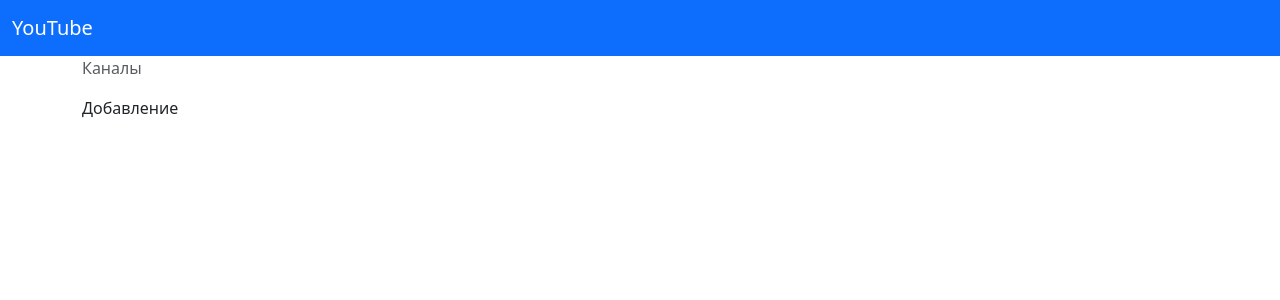
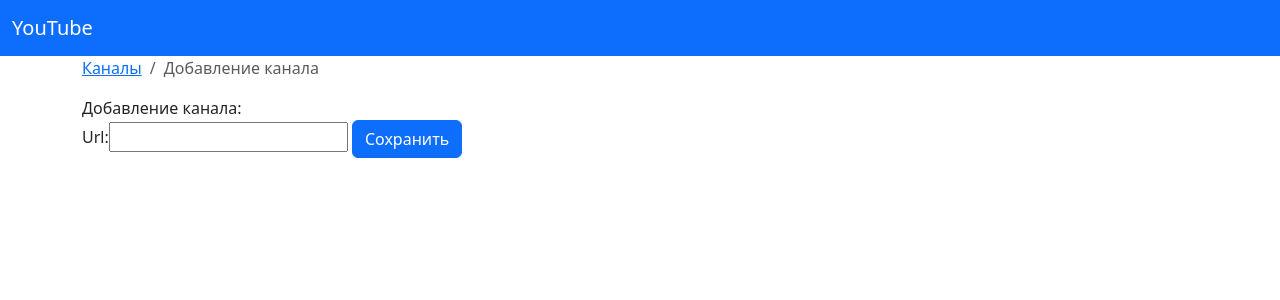
Before and after one commit to UserNikita/easycode_django, a Django app: page /youtube/channels/add/ in a window 1280 px wide. Shown: the top 300 px of the page. Run offline with Django 3.2, Linux system fonts and the light colour scheme; some libraries are stand-ins or nearby versions.

Commit message:
Добавлена форма для добавления каналов

```diff
--- /dev/null
+++ b/apps/youtube/forms.py
@@ -0,0 +1,19 @@
+from django import forms
+from pytubefix import Channel as YTChannel
+
+from .models import Channel
+
+
+class ChannelForm(forms.ModelForm):
+    def save(self, commit=True):
+        instance = super().save(commit=False)
+        channel = YTChannel(url=instance.url)
+        instance.pk = channel.channel_id
+        instance.title = channel.channel_name
+        instance.thumbnail_url = channel.thumbnail_url
+        instance.save()
+        return instance
+
+    class Meta:
+        model = Channel
+        fields = ["url"]
--- a/apps/youtube/models.py
+++ b/apps/youtube/models.py
@@ -8,6 +8,7 @@ class Channel(models.Model):
     id = models.CharField(verbose_name="Id", max_length=255, primary_key=True)
     url = models.URLField(verbose_name="Url", unique=True)
     title = models.CharField(verbose_name="Название", max_length=255)
+    thumbnail_url = models.URLField(verbose_name="Ссылка на превью", blank=True)
 
     class Meta:
         verbose_name = "Канал"
--- a/apps/youtube/templates/youtube/add_channel.html
+++ b/apps/youtube/templates/youtube/add_channel.html
@@ -4,9 +4,16 @@
     <div class="container">
         <nav aria-label="breadcrumb">
             <ol class="breadcrumb">
-                <li class="breadcrumb-item active" aria-current="page">Каналы</li>
+                <li class="breadcrumb-item"><a href="{% url 'youtube:channels-list' %}">Каналы</a></li>
+                <li class="breadcrumb-item active" aria-current="page">Добавление канала</li>
             </ol>
         </nav>
-        Добавление
+        Добавление канала:
+
+        <form method="post">
+            {% csrf_token %}
+            {{ form }}
+            <button class="btn btn-primary">Сохранить</button>
+        </form>
     </div>
 {% endblock %}
--- a/apps/youtube/views.py
+++ b/apps/youtube/views.py
@@ -1,5 +1,6 @@
-from django.views.generic import ListView, FormView,TemplateView
+from django.views.generic import ListView, CreateView
 from apps.youtube.models import Channel, Video
+from apps.youtube.forms import ChannelForm
 
 
 class ChannelsListView(ListView):
@@ -23,5 +24,6 @@ class VideosListView(ListView):
         return context
 
 
-class AddChannelFormView(TemplateView):
+class AddChannelFormView(CreateView):
     template_name = "youtube/add_channel.html"
+    form_class = ChannelForm
```
Also changed, not shown: apps/youtube/templates/youtube/list_channels.html (+9 -2 lines), apps/youtube/migrations/0007_channel_thumbnail_url.py (added).
